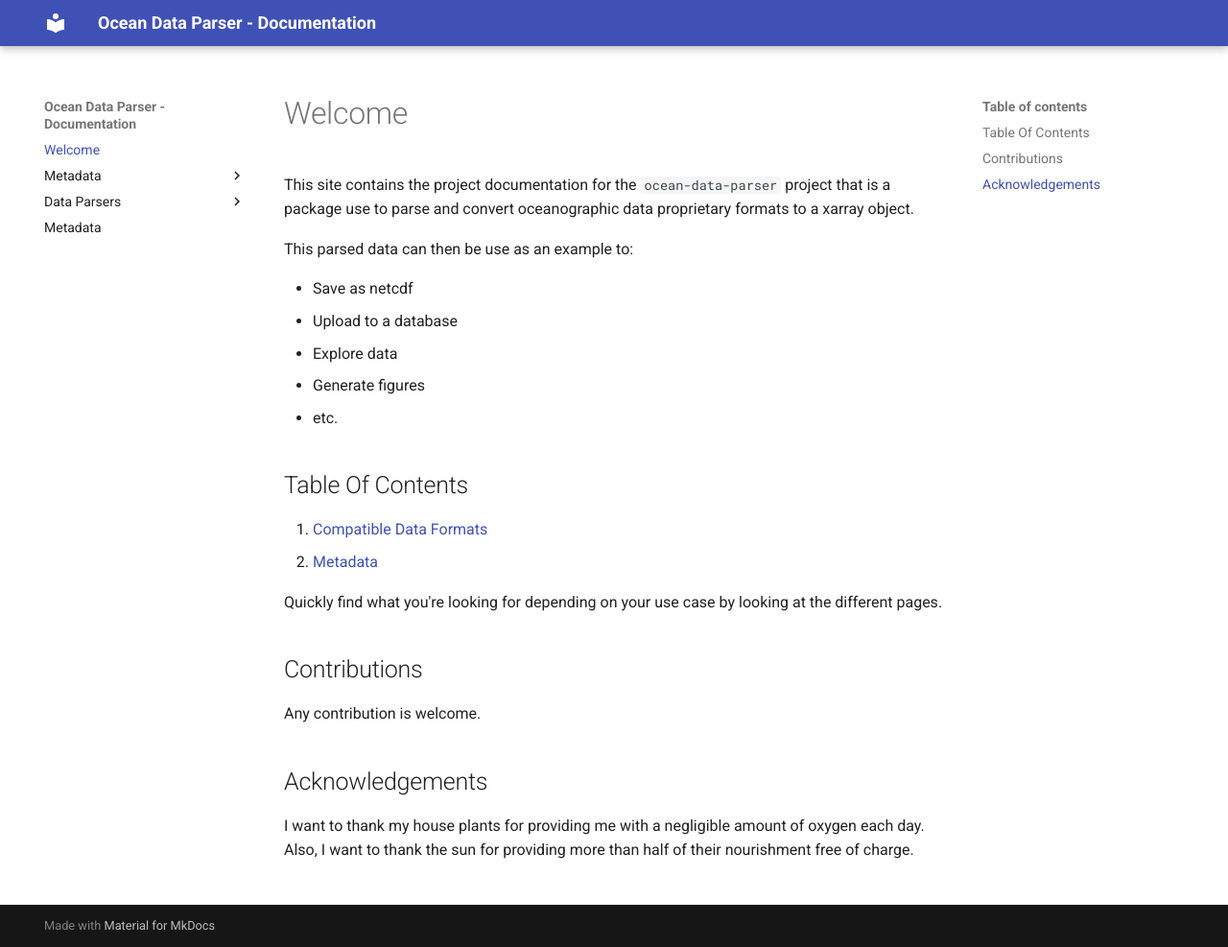
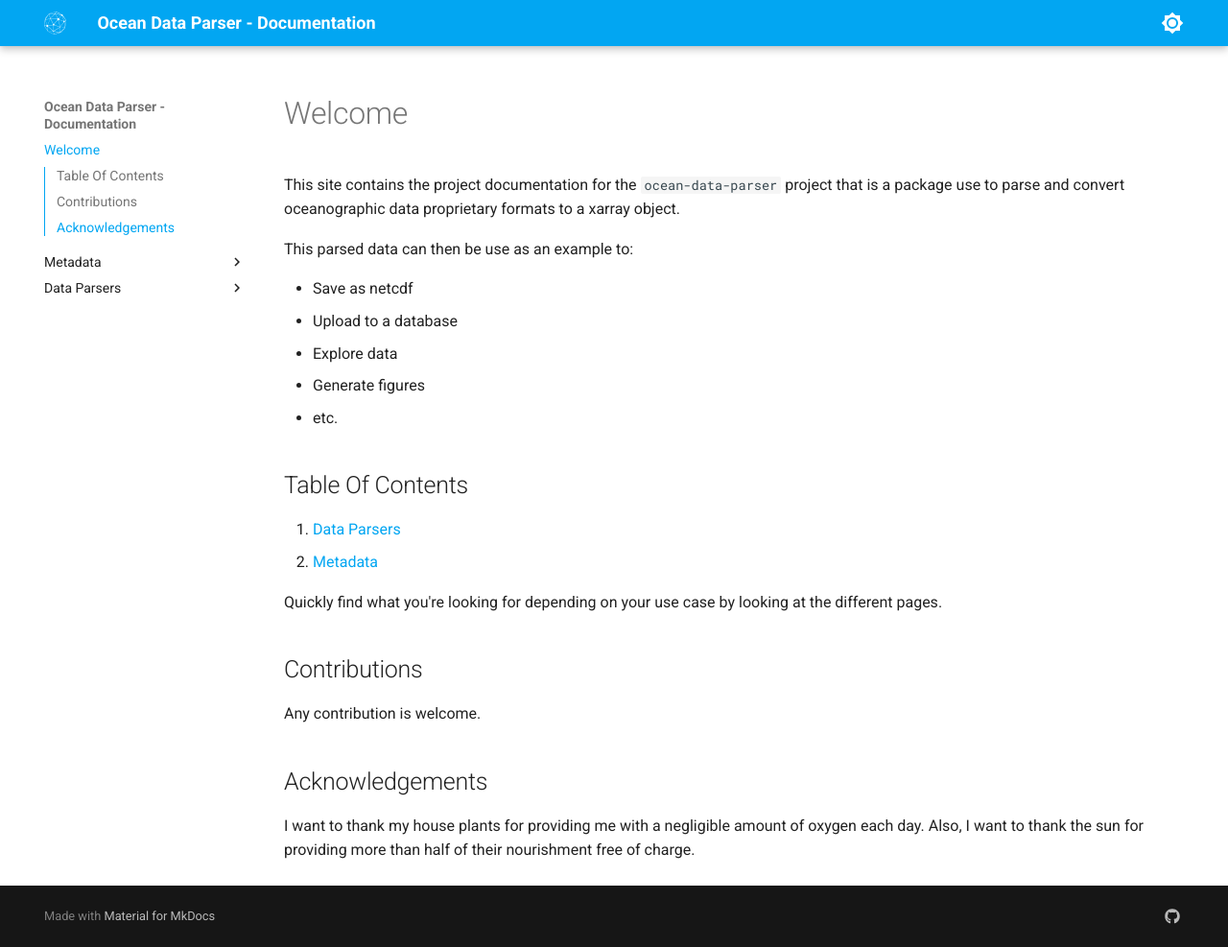
Before and after one commit to cioos-siooc/ocean-data-parser, an MkDocs documentation site: the page built from docs/index.md, in a window 1280 px wide and 987 px high. Shown: the whole window at 96% size. Built offline with MkDocs 1.6.1 and Material for MkDocs 9.7.7, drawn with Linux system fonts in a browser that asks for light colours.

Commit message:
Improve mkdocs page

```diff
--- a/docs/index.md
+++ b/docs/index.md
@@ -13,8 +13,8 @@ This parsed data can then be use as an example to:
 
 ## Table Of Contents
 
-1. [Compatible Data Formats](data-format.md)
-2. [Metadata](metadata.md)
+1. [Data Parsers](read/index.md)
+2. [Metadata](metadata/index.md)
 
 Quickly find what you're looking for depending on
 your use case by looking at the different pages.
--- a/mkdocs.yml
+++ b/mkdocs.yml
@@ -1,6 +1,33 @@
 site_name: Ocean Data Parser - Documentation
 theme:
   name: material
+  logo: images/logo.svg
+  favicon: images/logo.svg
+  palette:
+    # Palette toggle for light mode
+    - media: '(prefers-color-scheme: light)'
+      scheme: default
+      toggle:
+        icon: material/brightness-7
+        name: Switch to dark mode
+      primary: light blue
+      accent: blue
+
+    # Palette toggle for dark mode
+    - media: '(prefers-color-scheme: dark)'
+      scheme: slate
+      toggle:
+        icon: material/brightness-4
+        name: Switch to system preference
+      primary: light blue
+      accent: blue
+  features:
+    - header.autohide
+    - navigation.indexes
+    - navigation.top
+    - navigation.tracking
+    - toc.integrate
+    - toc.follow
 
 plugins:
   - mkdocstrings
@@ -8,11 +35,12 @@ plugins:
 nav:
   - Welcome: index.md
   - Metadata:
+      - metadata/index.md
       - CF: metadata/cf.md
       - NERC: metadata/nerc.md
       - Polar Data Catalog: metadata/pdc.md
   - Data Parsers:
-      - data-format.md
+      - read/index.md
       - Amundsen: read/amundsen.md
       - Fisheries And Ocean Canada:
           - ODF: read/odf.md
@@ -26,4 +54,9 @@ nav:
       - Star-Oddi: read/star-oddi.md
       - SunBurst: read/sunburst.md
       - Van Essen Instruments: read/van-essen-intruments.md
-  - metadata.md
+
+extra:
+  social:
+    - icon: fontawesome/brands/github
+      link: https://github.com/HakaiInstitute/ocean-data-parser
+      name: Github Page
```
Also changed, not shown: docs/data-format.md (deleted, +0 -1 lines), docs/metadata/index.md (added, +4 -0 lines), docs/read/index.md (added, +4 -0 lines), docs/images/logo.svg (added), docs/metadata.md (deleted).
